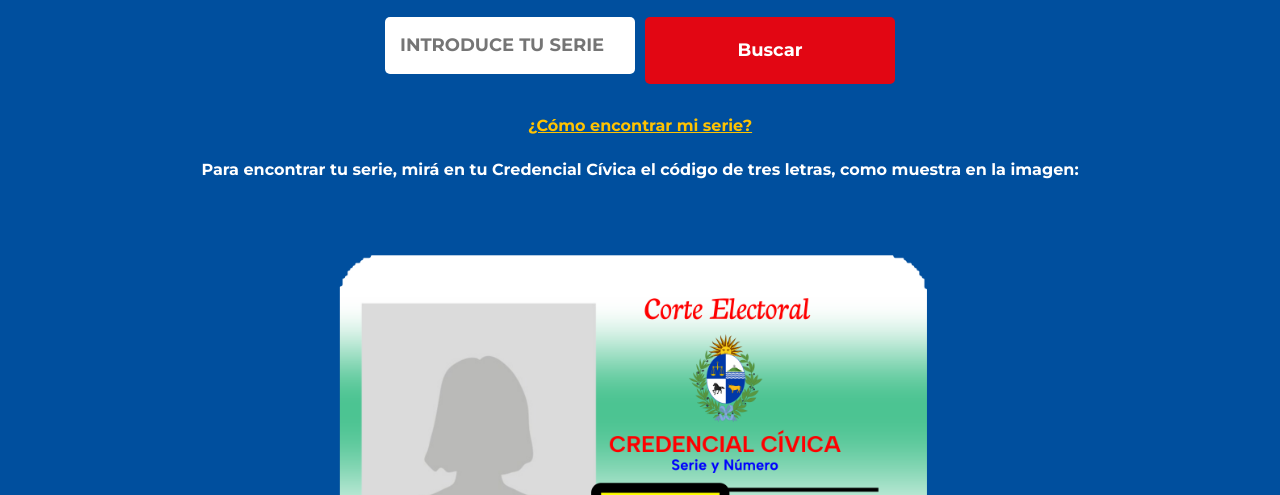
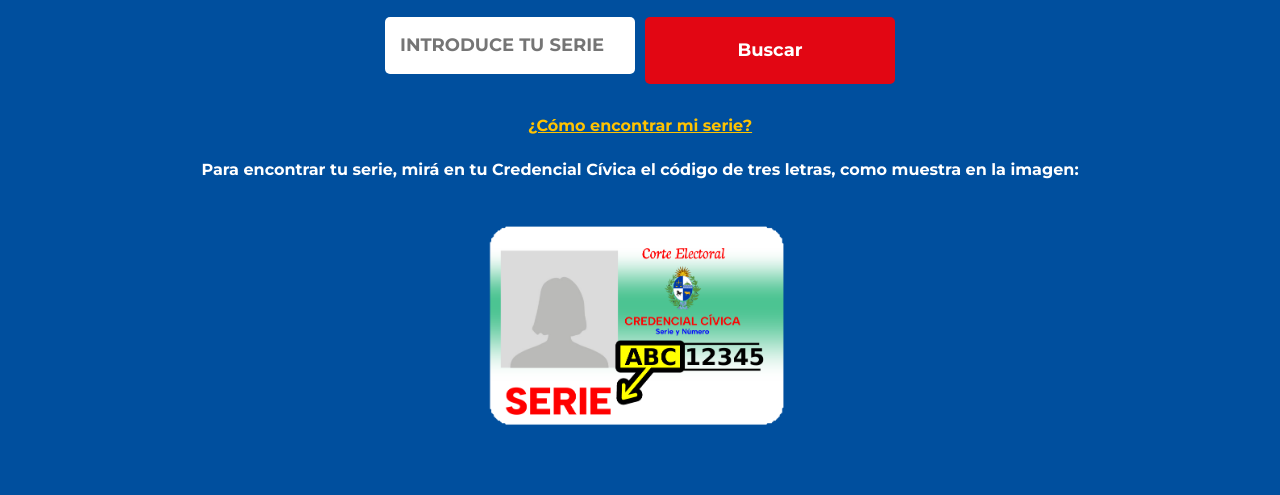
Before and after one commit to alekdrezce/AcaVotoBuscador, a plain HTML site: page index.html in a window 1280 px wide. Both pictures are taken after a click on the element "¿Cómo encontrar mi serie?". Shown: the part 248-743 px from the top of the page. Drawn offline with nearby package versions, Linux system fonts and the light colour scheme; a web font is replaced by a local one.

```diff
--- a/index.html
+++ b/index.html
@@ -85,7 +85,7 @@
             margin-top: 20px;
         }
         #helpImage {
-            max-height: 500px;
+            max-height: 250px; /* Reducir el tamaño de la imagen a la mitad */
             margin-top: 10px;
             display: block;
             margin-left: auto;
```
